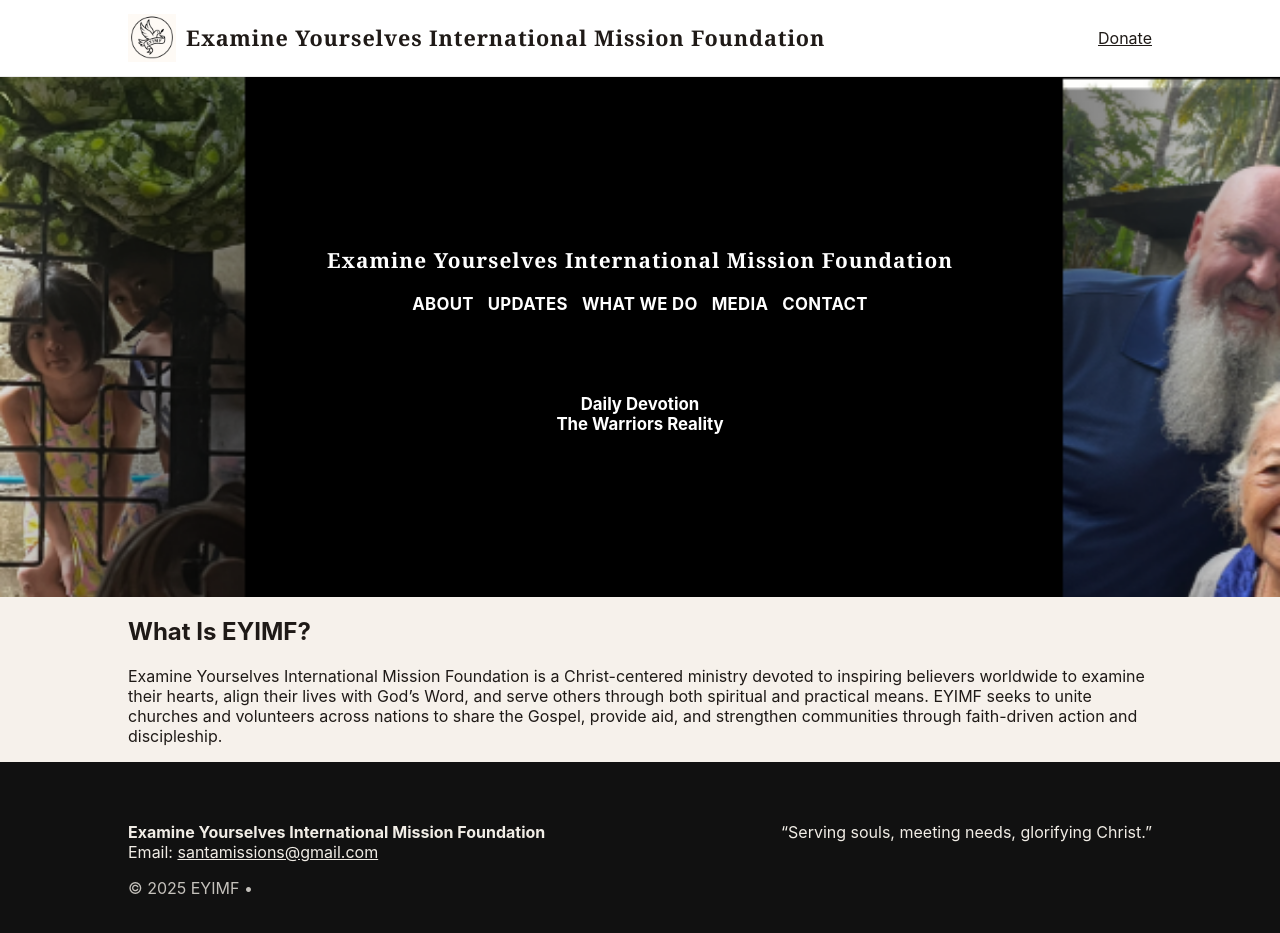
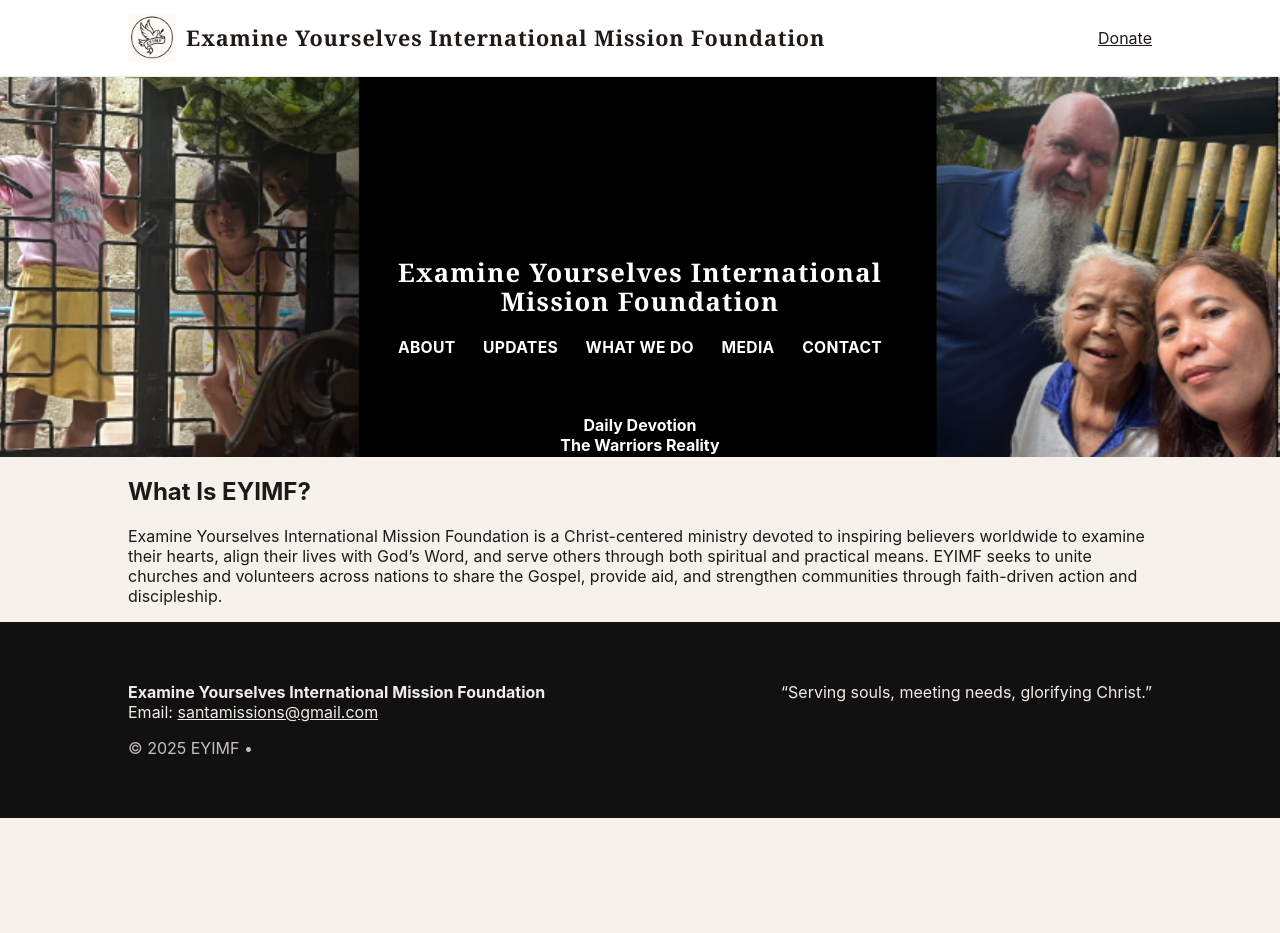
Before and after one commit to Irdavid160/eyimf, a Jekyll site: the page index.html, which Jekyll copies as it is, in a window 1280 px wide and 958 px high. Shown: the top 933 px of the window. Built offline with Jekyll 4.4.1, drawn with Linux system fonts in a browser that asks for light colours.

Commit message:
Refactor desktop hero styles and title layout
Updated the desktop hero section styles and adjusted the title for better layout and spacing.

```diff
--- a/index.html
+++ b/index.html
@@ -219,6 +219,83 @@
     min-height: 332px !important;
   }
 }
+
+    /* ================================
+   DESKTOP HERO: ~2" SHORTER + RE-LAYOUT
+   (No changes to mobile)
+   ================================ */
+@media (min-width: 1024px) {
+  /* Shorten the hero by ~2" (≈192px). If your current desktop hero
+     is around 600–640px tall, this sets it to ~420–448px.
+     Adjust the value if you want slightly more/less height. */
+  .header.rotating-hero,
+  .hero-container,
+  .hero-slide {
+    height: 380px !important;    /* choose 420–460px to taste */
+    min-height: 380px !important;
+  }
+
+  /* Reposition and tighten the overlay to fit the shorter hero */
+  .header.rotating-hero .overlay {
+    position: absolute !important;
+    left: 50% !important;
+    top: 6% !important;          /* was lower; raise a bit on shorter hero */
+    transform: translateX(-50%) !important;
+    width: min(100%, 1100px);
+    padding: 0 16px;
+    gap: 10px;
+    align-items: center;
+    text-align: center;
+  }
+
+  /* Title—allow two lines comfortably and scale down a touch */
+  .header.rotating-hero .hero-title {
+    max-width: 980px;
+    margin: 0 auto 8px auto;
+    line-height: 1.15;
+    /* clamp keeps it readable on all large screens, and allows a clean 2-line wrap if needed */
+    font-size: clamp(18px, 2.0vw, 34px);
+    font-weight: 800;
+  }
+
+  /* Main links: keep on ONE line, nudge size/padding to fit */
+  .header.rotating-hero .hero-links {
+    display: flex;
+    justify-content: center;
+    align-items: center;
+    gap: 10px;                   /* slightly tighter to prevent wrapping */
+    flex-wrap: nowrap;           /* keep to one line */
+    white-space: nowrap;         /* prevent wrapping */
+    padding: 0 8px;
+    max-width: 100%;
+    overflow: hidden;            /* ensures it never spills to a new line */
+  }
+
+  .header.rotating-hero .hero-links a {
+    display: inline-block;
+    font-size: 0.98rem;          /* a touch smaller to ensure single line */
+    padding: 0.28rem 0.55rem;    /* slightly slimmer pills */
+    line-height: 1.1;
+  }
+
+  /* Daily Devotion: bring closer since hero is shorter */
+  #daily-devotion-link {
+    margin-top: 36px !important; /* was 72px */
+  }
+
+  .devotion-link {
+    font-size: 1rem;
+    padding: 0.42rem 0.8rem;
+  }
+
+  @media (min-width: 1024px) {
+  .hero-slide {
+    background-position: calc(50% - 2px) center;
+  }
+}
+
+}
+
 </style>
 
 <body>
@@ -257,7 +334,8 @@
 
     <!-- Overlay links -->
 <div class="overlay">
-  <h1 class="hero-title">Examine Yourselves International Mission Foundation</h1>
+  <h1 class="hero-title">Examine Yourselves International<br>
+    Mission Foundation</h1>
   <nav class="hero-links">
     <a href="about.html">About</a>
     <a href="updates.html">Updates</a>
```
